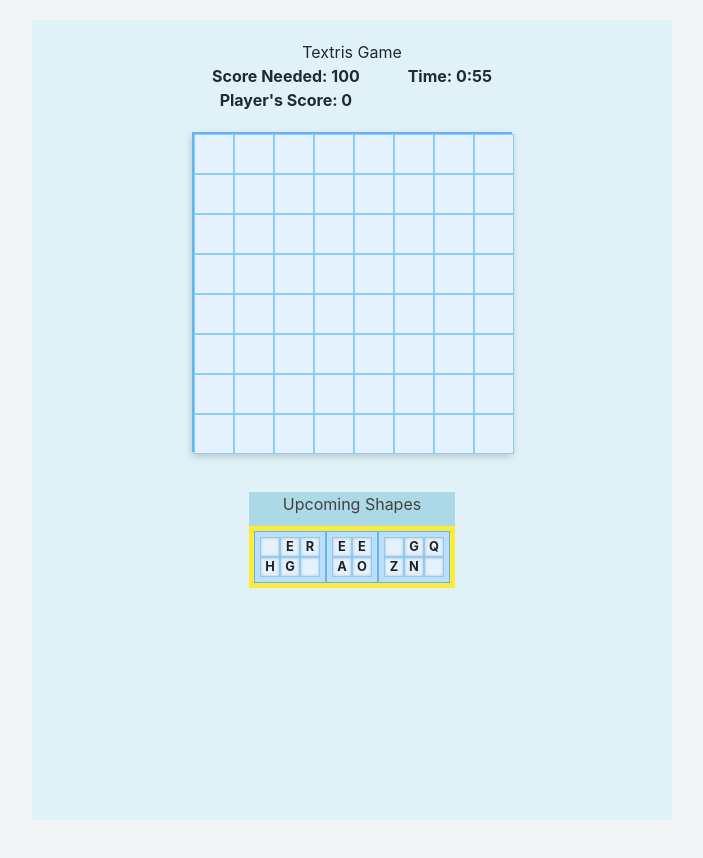
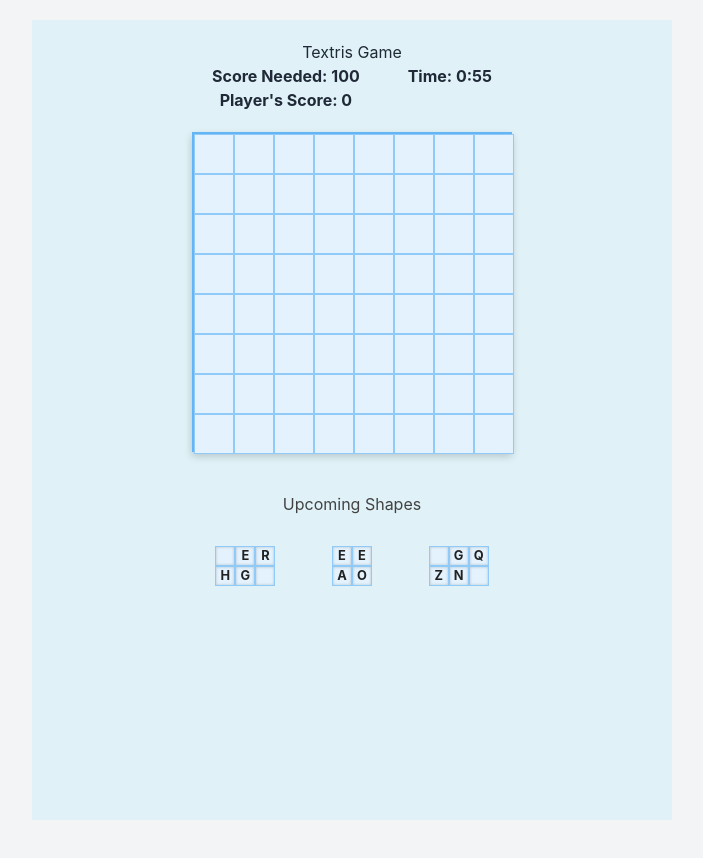
Before and after one commit to ladyofthelogs/textris-game, a Next.js app: page / in a window 1280 px wide. Shown: the top 858 px of the page, without its empty margins (288-991 px from the left). Built offline with nearby package versions, Linux system fonts and the light colour scheme.

Commit message:
Fix Upcoming shapes spacing and background

```diff
--- a/app/globals.css
+++ b/app/globals.css
@@ -74,7 +74,7 @@ body {
   flex-direction: column;
   align-items: center;
   margin-top: 20px;
-  background-color: lightblue; /* Debug background */
+  background-color: transparent; /* Remove debug background */
 }
 
 .upcoming-shapes h2 {
@@ -85,22 +85,27 @@ body {
 .shape-preview-container {
   display: flex;
   /* Remove gap for debugging */
-  background-color: #ffeb3b; /* Yellow background for visibility */
-  padding: 5px; /* Add some padding */
+  background-color: transparent; /* Remove yellow background */
+  padding: 0; /* Remove padding */
+  width: 320px; /* Set to grid width */
+  justify-content: space-around; /* Distribute shapes evenly */
 }
 
 .shape-preview {
   /* Make it a simple block container */
-  border: 1px solid #64b5f6;
-  background-color: #bbdefb;
-  padding: 5px; /* Add some padding for better visual separation */
-  width: auto;
-  height: auto;
+  border: none; /* Remove border */
+  background-color: transparent; /* Remove background */
+  padding: 0; /* Remove padding */
+  width: 80px; /* Set a fixed width for each preview to maintain consistent bounding box */
+  height: 80px; /* Set a fixed height for each preview */
+  display: flex;
+  justify-content: center;
+  align-items: center;
 }
 
 .shape-grid {
-  display: grid; /* Make shape-grid a grid */
-  grid-template-columns: repeat(auto-fit, minmax(20px, 1fr)); /* Flexible columns */
+  display: grid;
+  /* grid-template-columns will be set dynamically by React based on shape dimensions */
 }
 
 .shape-row {
```
